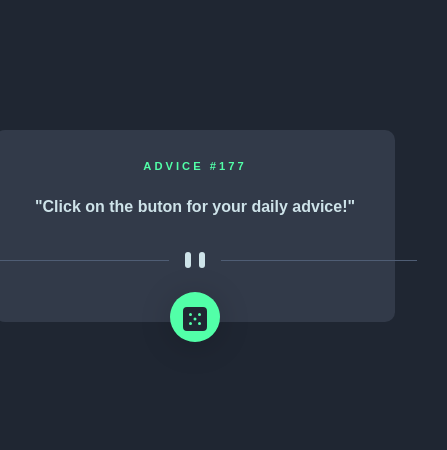
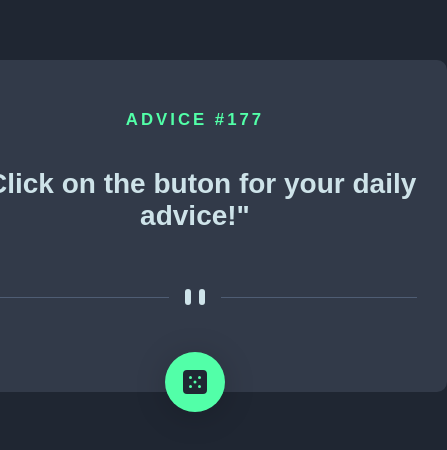
Before and after one commit to dejosemario/advice-generator-app-main, a React (Create React App) app: page / in a window 390 px wide. Shown: the part 196-646 px from the top of the page, 447 px wide, since content can reach past the window. Built offline with nearby package versions, Linux system fonts and the light colour scheme; the HTML template or start-up script is replaced by a standard one; a web font is replaced by a local one.

Commit message:
adjusting the styles to be mobile responsive

```diff
--- a/src/App.css
+++ b/src/App.css
@@ -6,16 +6,18 @@
     background-color: hsl(217, 19%, 24%);
     padding: 30px;
     border-radius: 10px;
-    max-width: 400px;
+    max-width: 600px;
     position: relative;
+    font-size: 28px;
 }
 
 .Header{
     text-align: center;
     color: hsl(150, 100%, 66%);
-    font-size: 0.7em;
+    font-size: 0.6em;
     letter-spacing: 3px;
     margin-bottom: 10px;
+    margin-top: 20px;
     width: 100%;
 }
 
@@ -26,7 +28,11 @@
 }
 
 .Divider{
-    margin-bottom: 20px;
+    margin-bottom: 50px;
+}
+
+.Divider img{
+    /* width: 340px; */
 }
 
 
@@ -36,8 +42,8 @@
     bottom: -20px;
     background-color: hsl(150, 100%, 66%);
     padding: 10px;
-    height: 50px;
-    width: 50px;
+    height: 60px;
+    width: 60px;
     border-radius: 50%;
     text-align: center;
     Box-shadow: 0px 4px 32px 1px #00000029;
@@ -46,10 +52,30 @@
 
 .Btn__Dice img{
     text-align:center;
-    top:15%;
+    top:18%;
     position:relative; /*makes left effective*/
 }
 
 .Btn__Dice:hover{
     box-shadow: 0px 4.5px 35px 1px hsl(150, 100%, 66%);
 }
+
+@media screen and (max-width: 374px){
+    .App{
+        display: flex;
+        align-items: center;
+        justify-content: center;
+        flex-direction: column;
+        background-color: hsl(217, 19%, 24%);
+        padding: 30px;
+        border-radius: 10px;
+        max-width: 300px;
+        position: relative;
+        font-size: 20px;
+
+    }
+
+    .Divider img{
+        width: 240px;
+    }
+}
```
